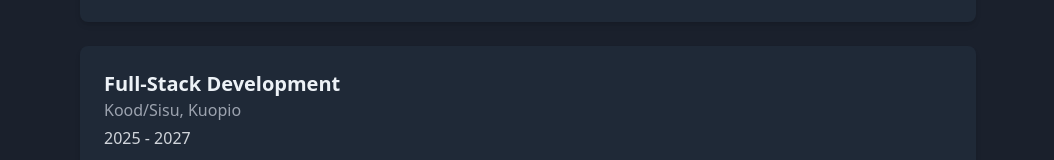
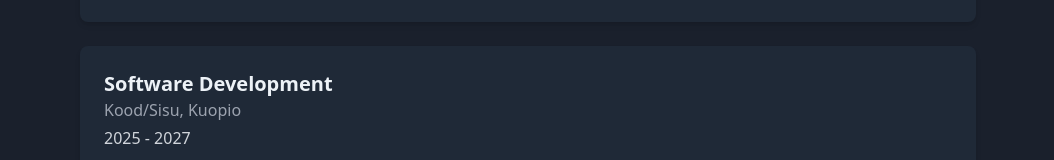
Before and after one commit to AyoobRukabi/my-portfolio, a React (Vite) app: page / in a window 1280 px wide. Shown: the part 3410-3570 px from the top of the page, without its empty margins (112-1166 px from the left). Built offline with nearby package versions, Linux system fonts and the light colour scheme.

Commit message:
Add Education

```diff
--- a/src/components/Education.tsx
+++ b/src/components/Education.tsx
@@ -14,7 +14,7 @@
       period: "2024 - 2025"
     },
     {
-      degree: "Full-Stack Development",
+      degree: "Software Development",
       school: "Kood/Sisu, Kuopio",
       period: "2025 - 2027"
     },
```
